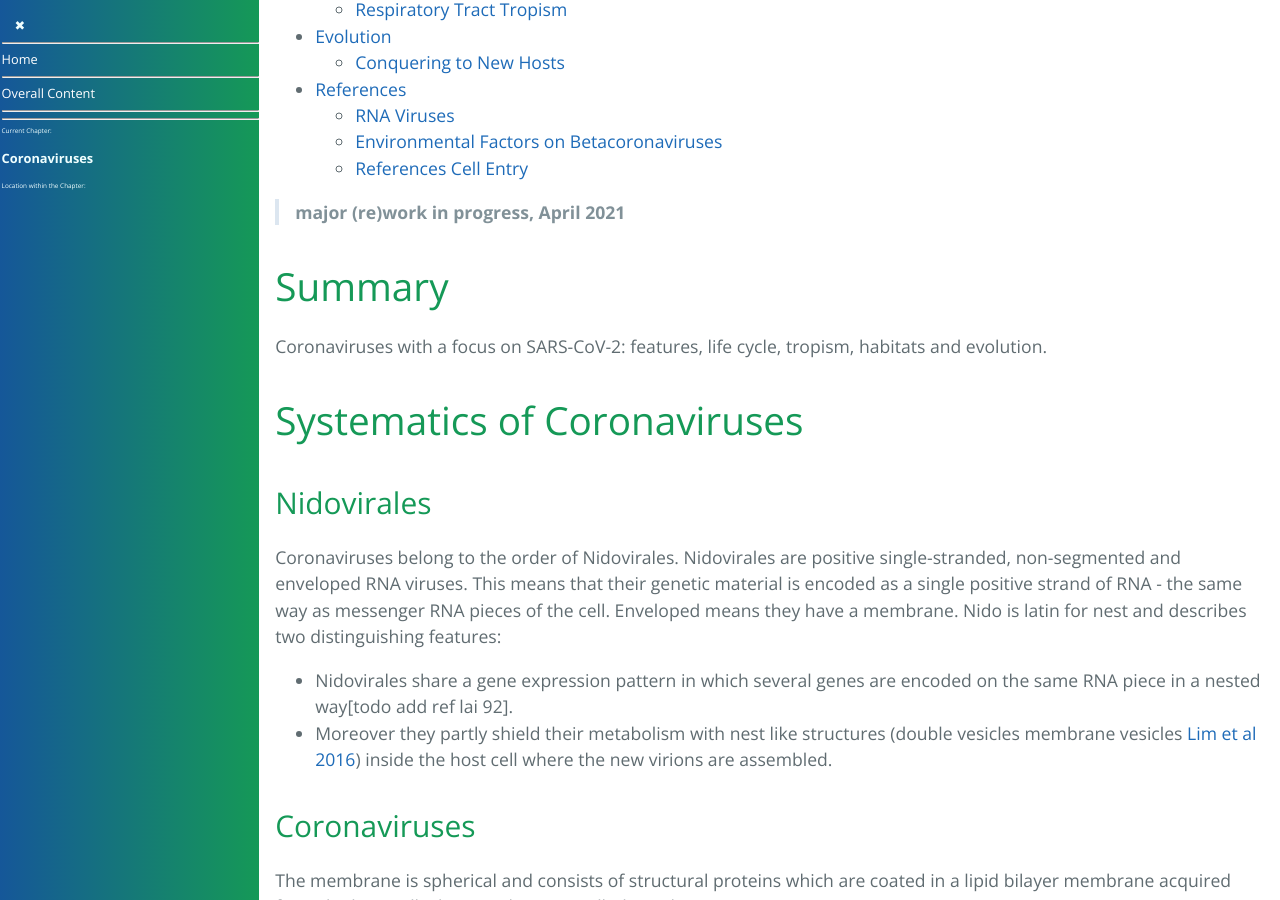
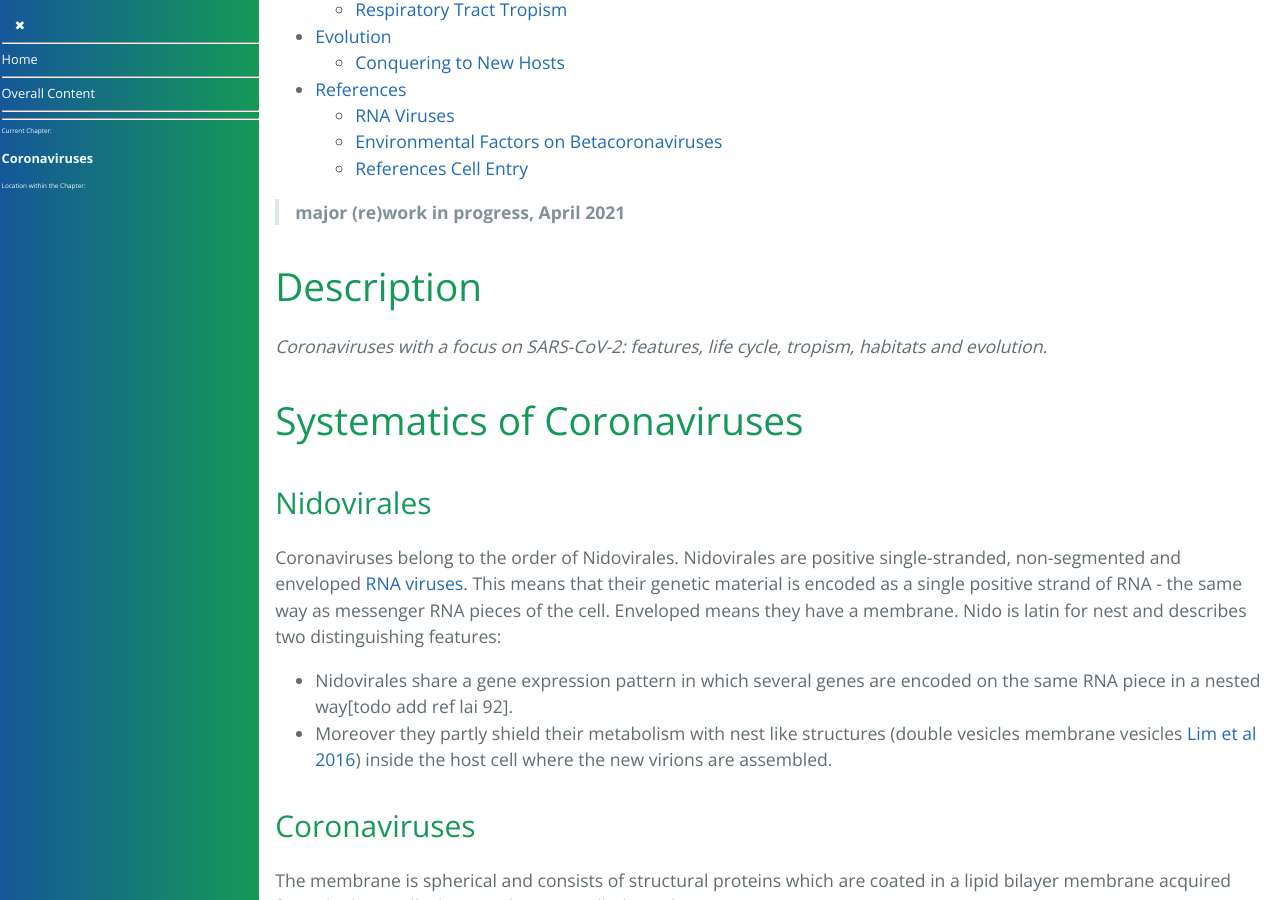
Before and after one commit to forestgrape/coronavirus, a Jekyll site: the page built from 2_biological/coronavirus.md, in a window 1280 px wide and 900 px high, scrolled down 595 px. Built offline with Jekyll 4.4.1, drawn with Linux system fonts in a browser that asks for light colours; our own code applies the rules of GitHub Pages for plain Markdown files.

Commit message:
formulations

```diff
--- a/2_biological/coronavirus.md
+++ b/2_biological/coronavirus.md
@@ -5,7 +5,7 @@ title: Coronaviruses
 # Coronaviruses with a Focus on Sars-CoV-2
 Topics on Coronaviruses helpful to understand the infections they cause.
 
-* [Summary](#summary)
+* [Description](#description)
 * [Systematics of Coronaviruses](#systematics-of-coronaviruses)
   * [Nidovirales](#nidovirales)
   * [Coronaviruses](#coronaviruses)
@@ -32,13 +32,13 @@ Topics on Coronaviruses helpful to understand the infections they cause.
 
 > **major (re)work in progress, April 2021**
 
-## Summary
-Coronaviruses with a focus on SARS-CoV-2: features, life cycle, tropism, habitats and evolution.
+## Description
+*Coronaviruses with a focus on SARS-CoV-2: features, life cycle, tropism, habitats and evolution.*
 
 ## Systematics of Coronaviruses
 
 ### Nidovirales
-Coronaviruses belong to the order of Nidovirales. Nidovirales are positive single-stranded, non-segmented and enveloped RNA viruses. This means that their genetic material is encoded as a single positive strand of RNA - the same way as messenger RNA pieces of the cell. Enveloped means they have a membrane. Nido is latin for nest and describes two distinguishing features:
+Coronaviruses belong to the order of Nidovirales. Nidovirales are positive single-stranded, non-segmented and enveloped [RNA viruses](life-forms.md#rna-virus). This means that their genetic material is encoded as a single positive strand of RNA - the same way as messenger RNA pieces of the cell. Enveloped means they have a membrane. Nido is latin for nest and describes two distinguishing features:
 * Nidovirales share a gene expression pattern in which several genes are encoded on the same RNA piece in a nested way[todo add ref lai 92].
 * Moreover they partly shield their metabolism with nest like structures (double vesicles membrane vesicles [Lim et al 2016](#lim,liu-2016)) inside the host cell where the new virions are assembled.
 
```
